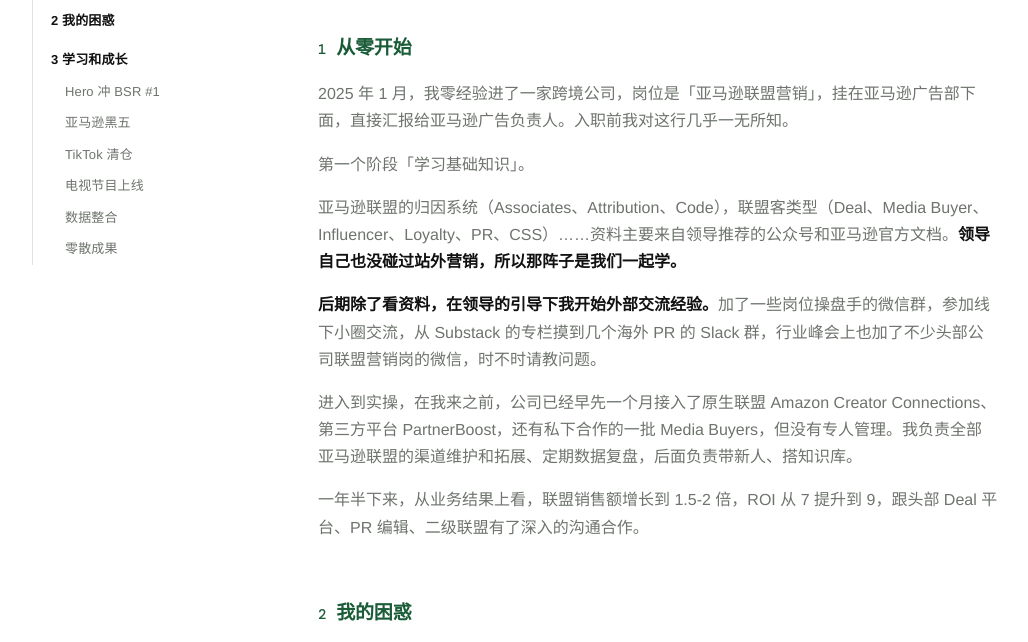
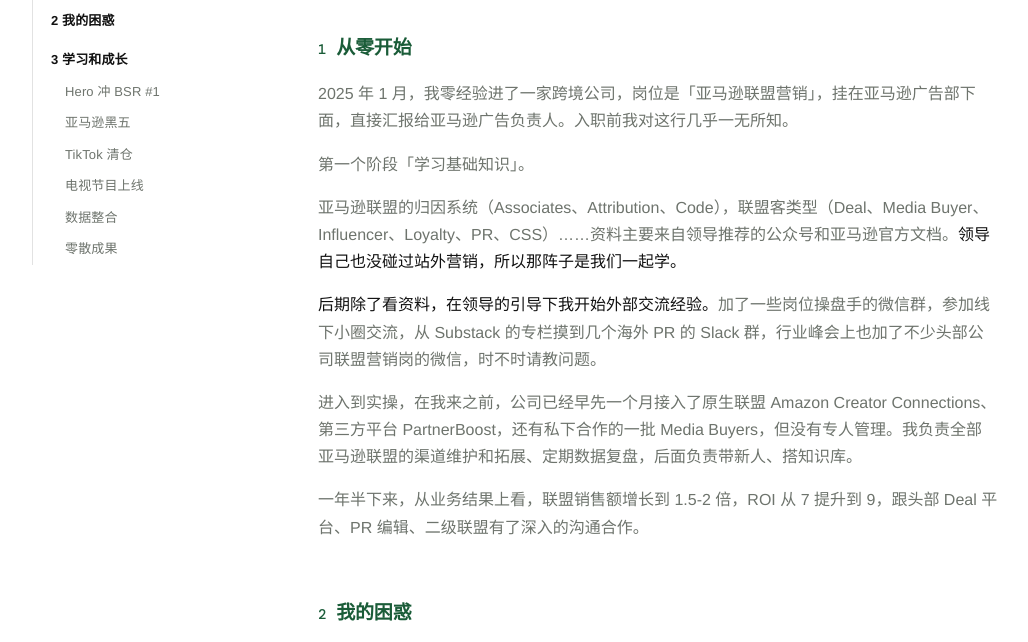
Before and after one commit to SillieOllie/olivewoohoo.sun, a plain HTML site: page article-lianmeng.html in a window 1280 px wide. Shown: the part 149-791 px from the top of the page, without its empty margins (92-1120 px from the left). Drawn offline with nearby package versions, Linux system fonts and the light colour scheme.

Commit message:
article-lianmeng: 正文强调句去加粗（保留黑色）
Co-Authored-By: Claude Code <noreply@anthropic.com>

```diff
--- a/article-lianmeng.html
+++ b/article-lianmeng.html
@@ -129,7 +129,7 @@
   ul { margin: 0 0 16px; padding-left: 1.4em; }
   li { margin-bottom: 6px; }
   li ul { margin-top: 6px; }
-  strong { font-weight: 700; color: var(--ink); }
+  strong { font-weight: 400; color: var(--ink); }
   em { font-style: normal; color: var(--green); }
   .foot {
     margin-top: 72px;
```
